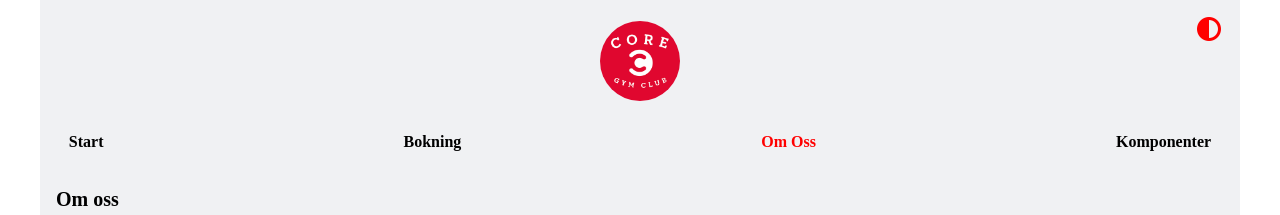
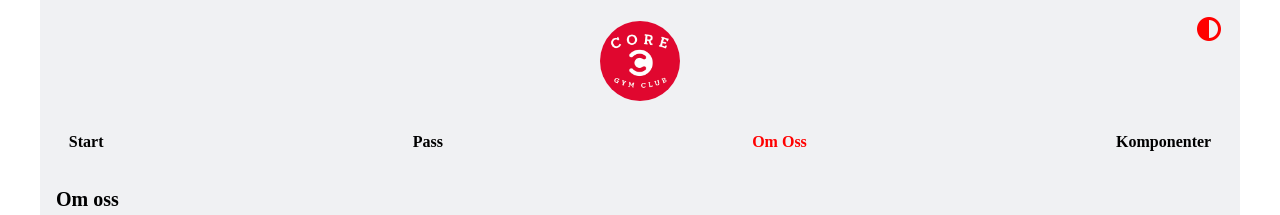
Before and after one commit to WIN24-GruppProjekt/Frontend, a React (Vite) app: page /om in a window 1280 px wide. Shown: the top 215 px of the page. Built offline with nearby package versions, Linux system fonts and the light colour scheme.

Commit message:
Renamed 'Bokning' nav link to 'Pass' for better clarity

```diff
--- a/src/App.jsx
+++ b/src/App.jsx
@@ -15,8 +15,8 @@ function App() {
     <Routes>
       <Route element={<PortalLayout />}>
       <Route path='/' element={<StartPage />}/>
-        <Route path='/bokning' element={<SessionListPage />} />
-        <Route path='/bokning/pass/:id' element={<SessionDetailsPage />} />
+        <Route path='/pass' element={<SessionListPage />} />
+        <Route path='/pass/info/:id' element={<SessionDetailsPage />} />
         <Route path='/om' element={<AboutPage />} />
         <Route path='/komponenter' element={<ComponentsPage />} />
       </Route>
--- a/src/components/Header.jsx
+++ b/src/components/Header.jsx
@@ -8,7 +8,7 @@ const Header = () => {
 
     const [navLinks, setNavLinks] = useState([
         { id: uuidv4(), name: "Start", to: "/" },
-        { id: uuidv4(), name: "Bokning", to: "/bokning" },
+        { id: uuidv4(), name: "Pass", to: "/pass" },
         { id: uuidv4(), name: "Om Oss", to: "/om" },
         { id: uuidv4(), name: "Komponenter"  , to: "/komponenter" }
     ]);
--- a/src/components/SessionCard.jsx
+++ b/src/components/SessionCard.jsx
@@ -19,7 +19,7 @@ const SessionCard = ({item}) => {
     })
 
   return (
-    <Link to={`/bokning/pass/${item.id}`} className='session-card'>
+    <Link to={`/pass/info/${item.id}`} className='session-card'>
         <h3 className='session-card-title'>{item.title}</h3>
         <span className='session-card-description'>{item.description}</span>
         <span className='session-card-time'>{formatStart(item.startTime)}- {formatEnd(item.endTime)}</span>
--- a/src/style.css
+++ b/src/style.css
@@ -35,6 +35,9 @@ p, li, span, label {
 
   --clr-btn-primary: #F44336;
   --clr-btn-primary-hover: #f16157;
+
+  --clr-navlink-primary: #000000;
+  --clr-navlink-hover: #696969;
 
   --clr-error: #E74C3C;
   --clr-info: #1881D5;
@@ -92,7 +95,11 @@ p, li, span, label {
 .nav-link {
   padding: .5rem;
   font-weight: 700;
-  color: var(--clr-font-primary);
+  color: var(--clr-navlink-primary);
+
+  &:hover {
+    color: var(--clr-navlink-hover);
+  }
 
   &.active {
     color: var(--clr-header);
@@ -235,6 +242,7 @@ header {
 
 .about-image {
   width: 100%;
+  border-radius: 1rem;
 }
 
 /* #endregion */
```
